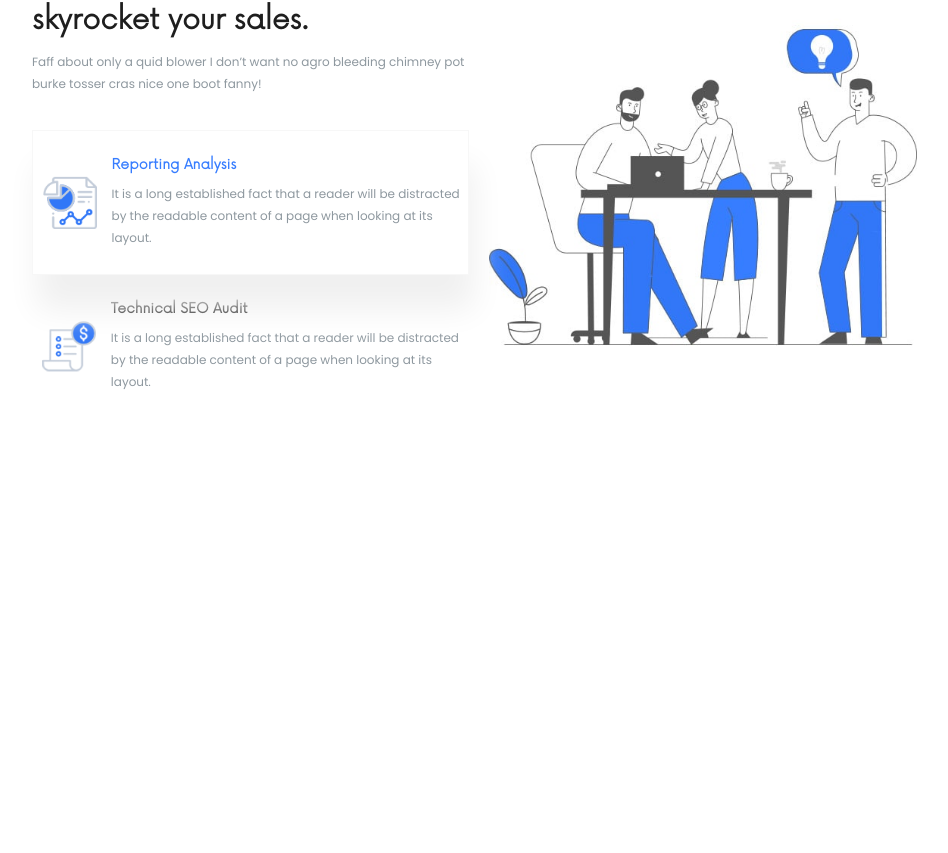
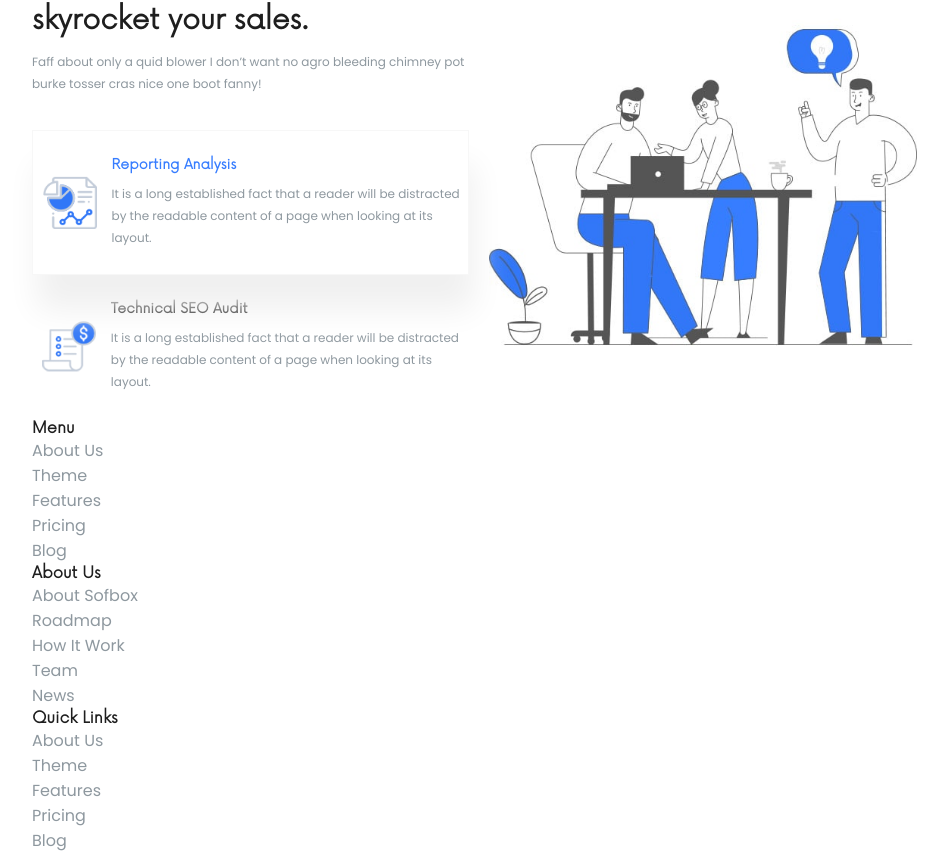
Before and after one commit to lorenzo-guerrini/proj-html-vuejs, a Vue app: page / in a window 1280 px wide. Shown: the part 934-1787 px from the top of the page, without its empty margins (133-1081 px from the left). Before the commit the page ends 1352 px from the top, so only its background shows below. Built offline with nearby package versions, Linux system fonts and the light colour scheme.

Commit message:
Correzioni e aggiunte varie

```diff
--- a/src/assets/style/global.scss
+++ b/src/assets/style/global.scss
@@ -29,7 +29,7 @@ a.button {
 }
 
 body {
-    font-family: "Poppins", sans-serif;
+    font-family: $fontSecond;
 
     p {
         color: $textColorSecond;
@@ -57,10 +57,13 @@ body {
         font-size: 17px;
     }
 
-
+    h4 {
+        font-family: $fontMain;
+    }
 }
 
 ul {
+    font-family: $fontSecond;
     color: $textColorMain;
 }
 
--- a/src/assets/style/vars.scss
+++ b/src/assets/style/vars.scss
@@ -59,4 +59,4 @@ $borderColorFifth: #00000014;
 
 // ---- FONTS ----
 $fontMain: "now-light", Tahoma, Geneva, Verdana, sans-serif;
-$fontSecond: "a";
+$fontSecond: "Poppins", sans-serif;
--- a/src/components/macro/Footer.vue
+++ b/src/components/macro/Footer.vue
@@ -1,10 +1,114 @@
 <template>
-  <!-- No commons, No sections -->
-  <footer></footer>
+  <footer>
+    <div class="container">
+      <div class="info"></div>
+      <div class="footer-links">
+        <ul v-for="(category, i) in footerItemsArray" :key="category.categoryName+i">
+          <h4>{{category.categoryName}}</h4>
+          <li v-for="(item, i) in category.links" :key="category.categoryName+item.name+i">
+            <a :href="item.url">{{item.name}}</a>
+          </li>
+        </ul>
+      </div>
+    </div>
+  </footer>
 </template>
 
 <script>
-export default {};
+export default {
+  name: "Footer",
+  data() {
+    return {
+      footerItemsArray: [
+        {
+          categoryName: "Menu",
+          links: [
+            {
+              name: "About Us",
+              url: "#",
+            },
+            {
+              name: "Theme",
+              url: "#",
+            },
+            {
+              name: "Features",
+              url: "#",
+            },
+            {
+              name: "Pricing",
+              url: "#",
+            },
+            {
+              name: "Blog",
+              url: "#",
+            },
+          ],
+        },
+        {
+          categoryName: "About Us",
+          links: [
+            {
+              name: "About Sofbox",
+              url: "#",
+            },
+            {
+              name: "Roadmap",
+              url: "#",
+            },
+            {
+              name: "How It Work",
+              url: "#",
+            },
+            {
+              name: "Team",
+              url: "#",
+            },
+            {
+              name: "News",
+              url: "#",
+            },
+          ],
+        },
+        {
+          categoryName: "Quick Links",
+          links: [
+            {
+              name: "About Us",
+              url: "#",
+            },
+            {
+              name: "Theme",
+              url: "#",
+            },
+            {
+              name: "Features",
+              url: "#",
+            },
+            {
+              name: "Pricing",
+              url: "#",
+            },
+            {
+              name: "Blog",
+              url: "#",
+            },
+          ],
+        },
+      ],
+    };
+  },
+};
 </script>
 
-<style></style>
+<style lang="scss" scoped>
+@import "../../assets/style/vars.scss";
+
+
+ul {
+  list-style: none;
+  li a{
+    color: $textColorSecond;
+  }
+}
+</style>
--- a/src/components/sections/TextAndImage.vue
+++ b/src/components/sections/TextAndImage.vue
@@ -1,5 +1,4 @@
 <template>
-  <!-- Testo, 2 card (commons), immagine -->
   <section>
     <div class="container">
       <div class="text">
```
Also changed, not shown: consegna/todo.txt.
